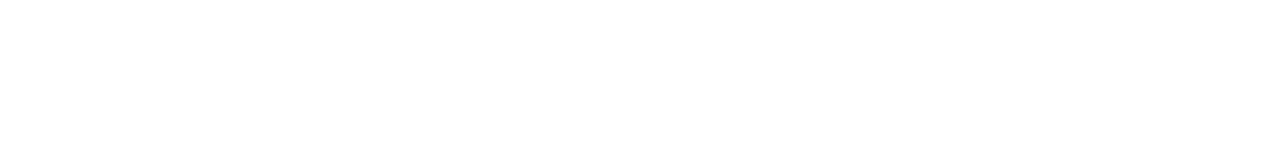
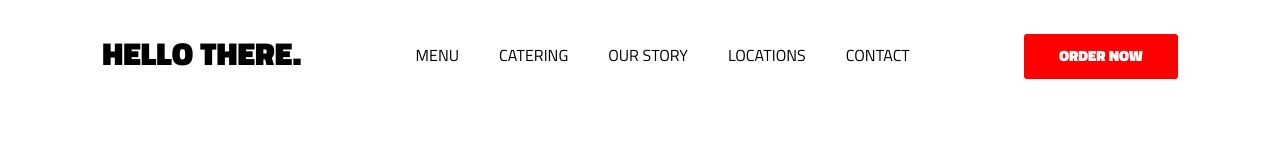
Before and after one commit to evanmpollack/interview-quiz, a plain HTML site: page index.html in a window 1280 px wide. Drawn offline with Linux system fonts and the light colour scheme.

Commit message:
Header Content

```diff
--- a/index.html
+++ b/index.html
@@ -6,10 +6,34 @@
     <meta name="viewport" content="width=device-width, initial-scale=1.0">
     <meta http-equiv="X-UA-Compatible" content="ie=edge">
     <title>TEST</title>
+    <link rel="stylesheet" href="style.css">
+    <link rel="preconnect" href="https://fonts.gstatic.com">
+    <link href="https://fonts.googleapis.com/css2?family=Titillium+Web:wght@400;900&display=swap" rel="stylesheet">
   </head>
 
   <body>
 
+    <!--Header (Website name, Navigation, Order link)-->
+
+    <header>
+      <h1><a href="index.html">Hello There.</a></h1>
+      <nav class="menu">
+        <ul>
+          <li><a href="#">Menu</a></li>
+          <li><a href="#">Catering</a></li>
+          <li><a href="#">Our Story</a></li>
+          <li><a href="#">Locations</a></li>
+          <li><a href="#">Contact</a></li>
+        </ul>
+      </nav>
+      <a href="#" id="order">Order Now</a>
+    </header>
+
+    <!--Red Banner-->
+
+    <section>
+
+    </section>
   </body>
-
+  <script src="main.js"></script>
 </html>
```
